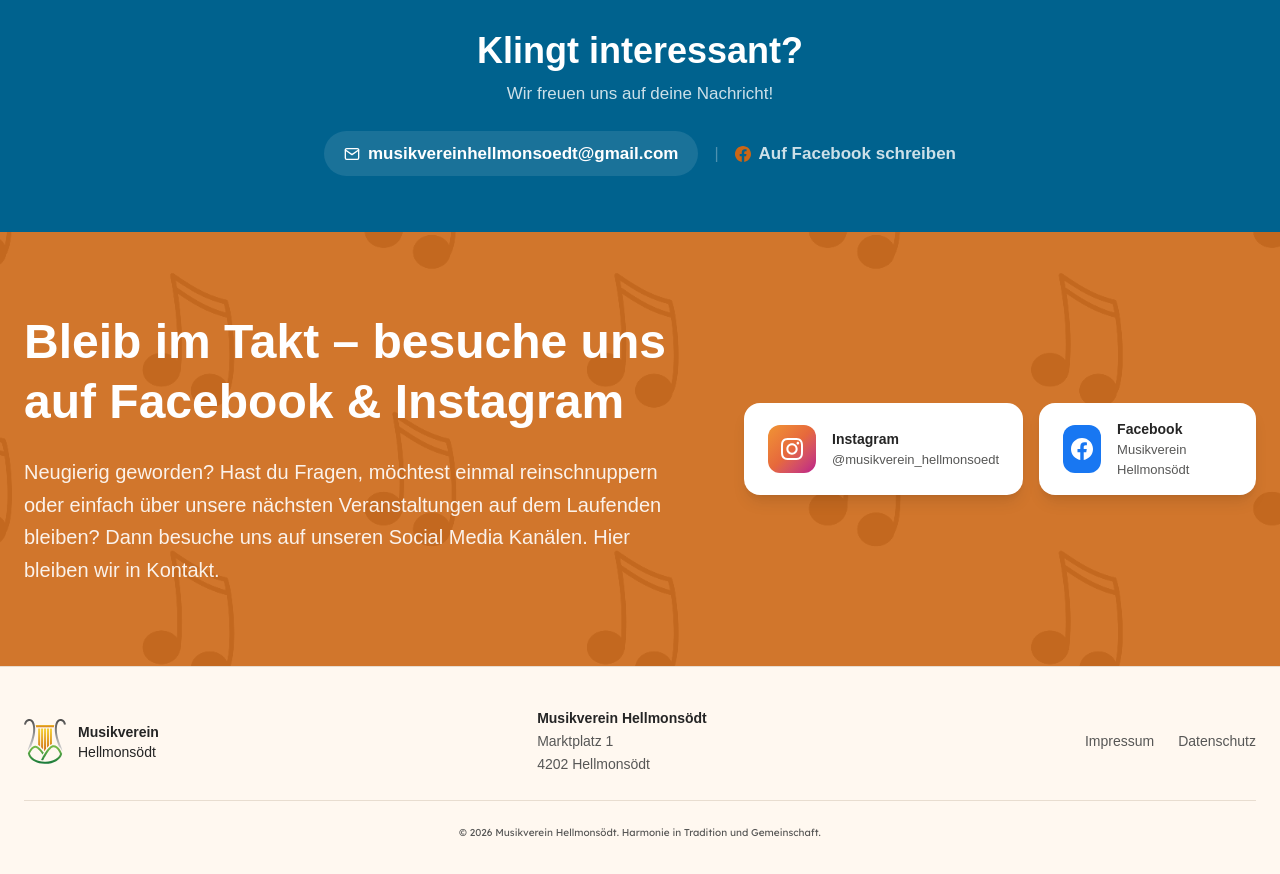
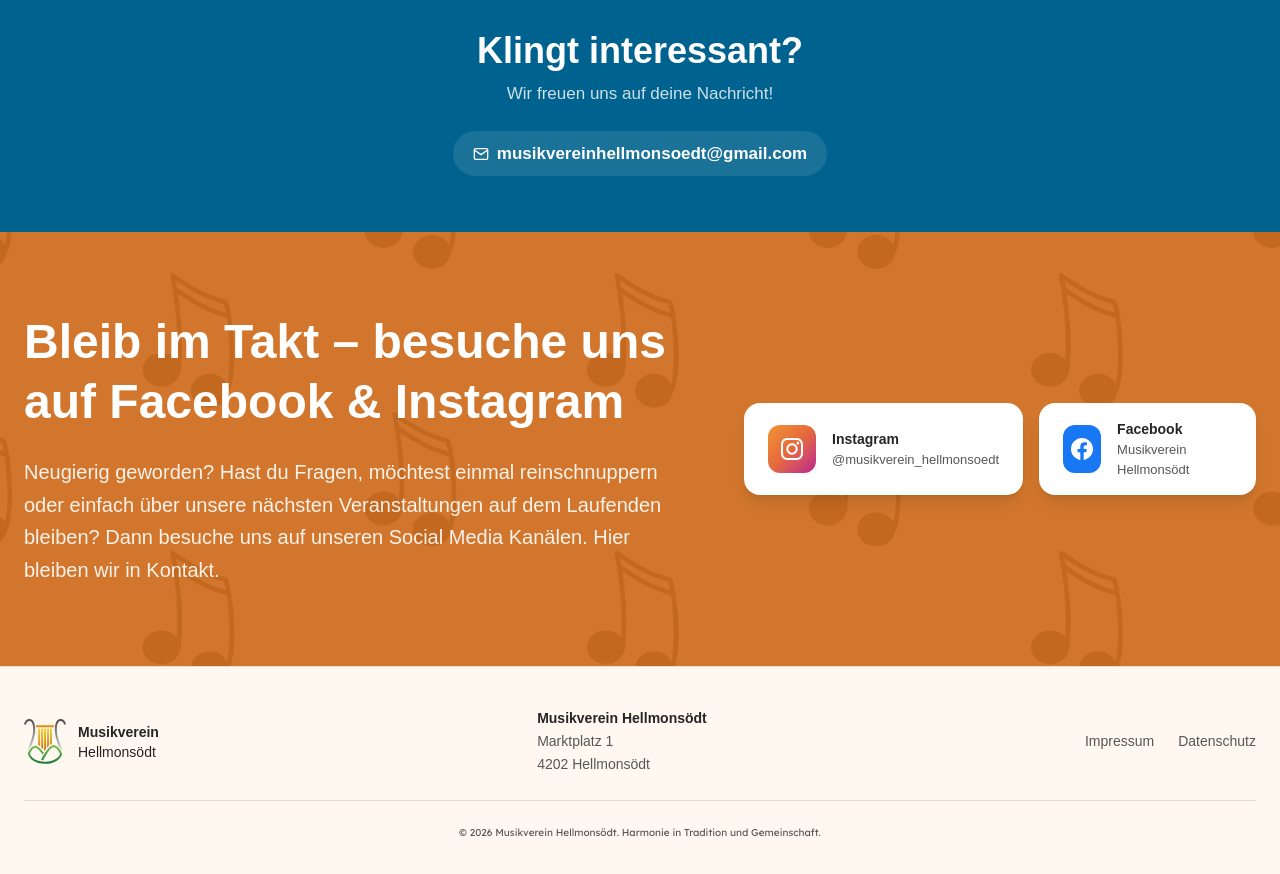
Before and after one commit to alinanie/musikverein, a Next.js app: page / in a window 1280 px wide. Shown: the part 5340-6214 px from the top of the page. Built offline with nearby package versions, Linux system fonts and the light colour scheme; a web font is replaced by a local one.

Commit message:
Remove Facebook link from support CTA banner
Redundant since the Social Media section directly below already
links to Facebook.

Co-Authored-By: Claude Sonnet 4.6 <noreply@anthropic.com>

```diff
--- a/app/components/Support.tsx
+++ b/app/components/Support.tsx
@@ -96,19 +96,7 @@ export default function Support() {
                 Wir freuen uns auf deine Nachricht!
               </p>
             </div>
-            <div className="flex flex-col sm:flex-row items-center gap-4">
-              <ObfuscatedMailLink color="white" className="text-[15px] sm:text-[17px] bg-white/10 hover:bg-white/20 px-5 py-2.5 rounded-full" />
-              <span className="hidden sm:block text-white/30">|</span>
-              <a
-                href="https://www.facebook.com/MusikvereinHellmonsodt"
-                target="_blank"
-                rel="noopener noreferrer"
-                className="inline-flex items-center gap-2 text-white/80 hover:text-white font-semibold text-[15px] sm:text-[17px]"
-              >
-                <FacebookIcon />
-                Auf Facebook schreiben
-              </a>
-            </div>
+            <ObfuscatedMailLink color="white" className="text-[15px] sm:text-[17px] bg-white/10 hover:bg-white/20 px-5 py-2.5 rounded-full" />
           </div>
         </div>
       </AnimateIn>
@@ -154,12 +142,3 @@ function HandsIcon() {
     </svg>
   );
 }
-
-
-function FacebookIcon() {
-  return (
-    <svg width="16" height="16" viewBox="0 0 24 24" fill="#cb6615">
-      <path d="M24 12.073c0-6.627-5.373-12-12-12s-12 5.373-12 12c0 5.99 4.388 10.954 10.125 11.854v-8.385H7.078v-3.47h3.047V9.43c0-3.007 1.792-4.669 4.533-4.669 1.312 0 2.686.235 2.686.235v2.953H15.83c-1.491 0-1.956.925-1.956 1.874v2.25h3.328l-.532 3.47h-2.796v8.385C19.612 23.027 24 18.062 24 12.073z" />
-    </svg>
-  );
-}
```
